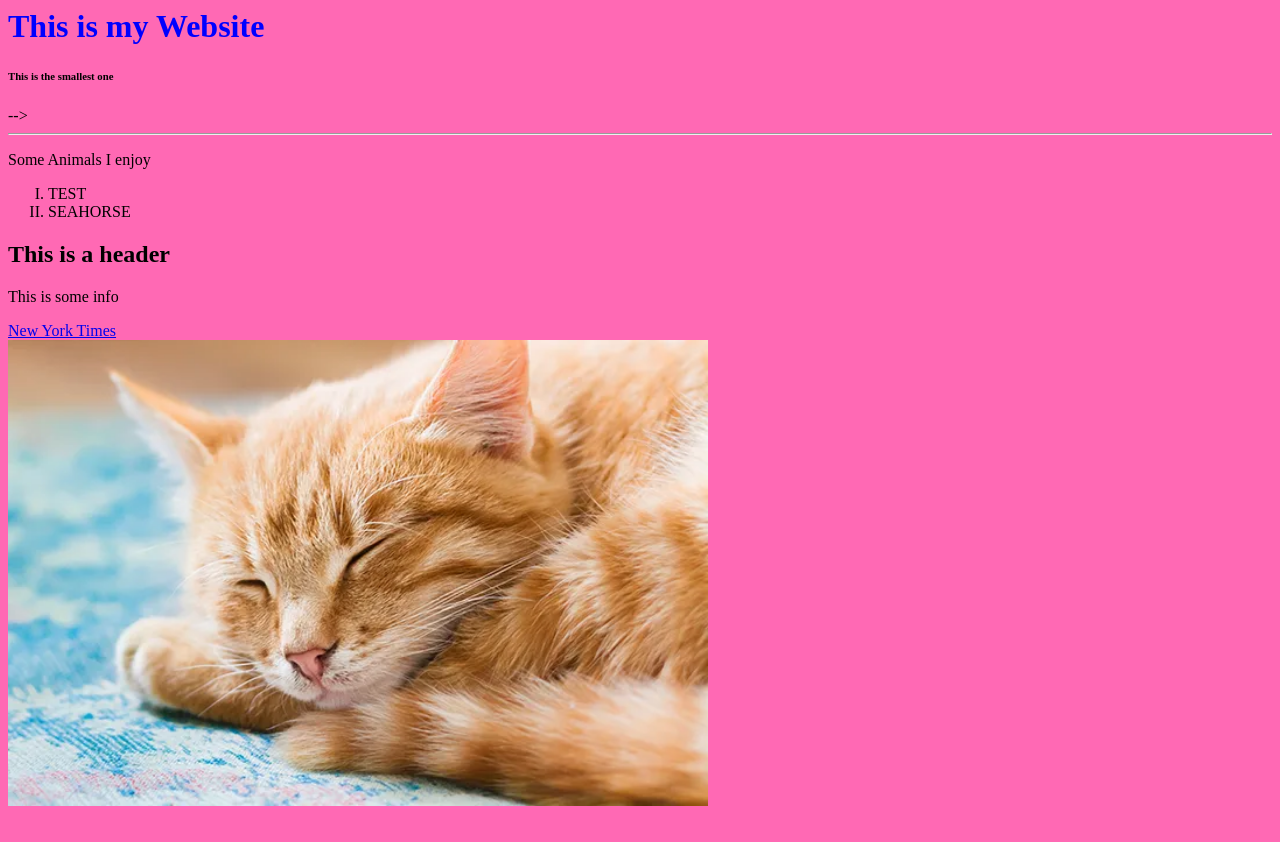
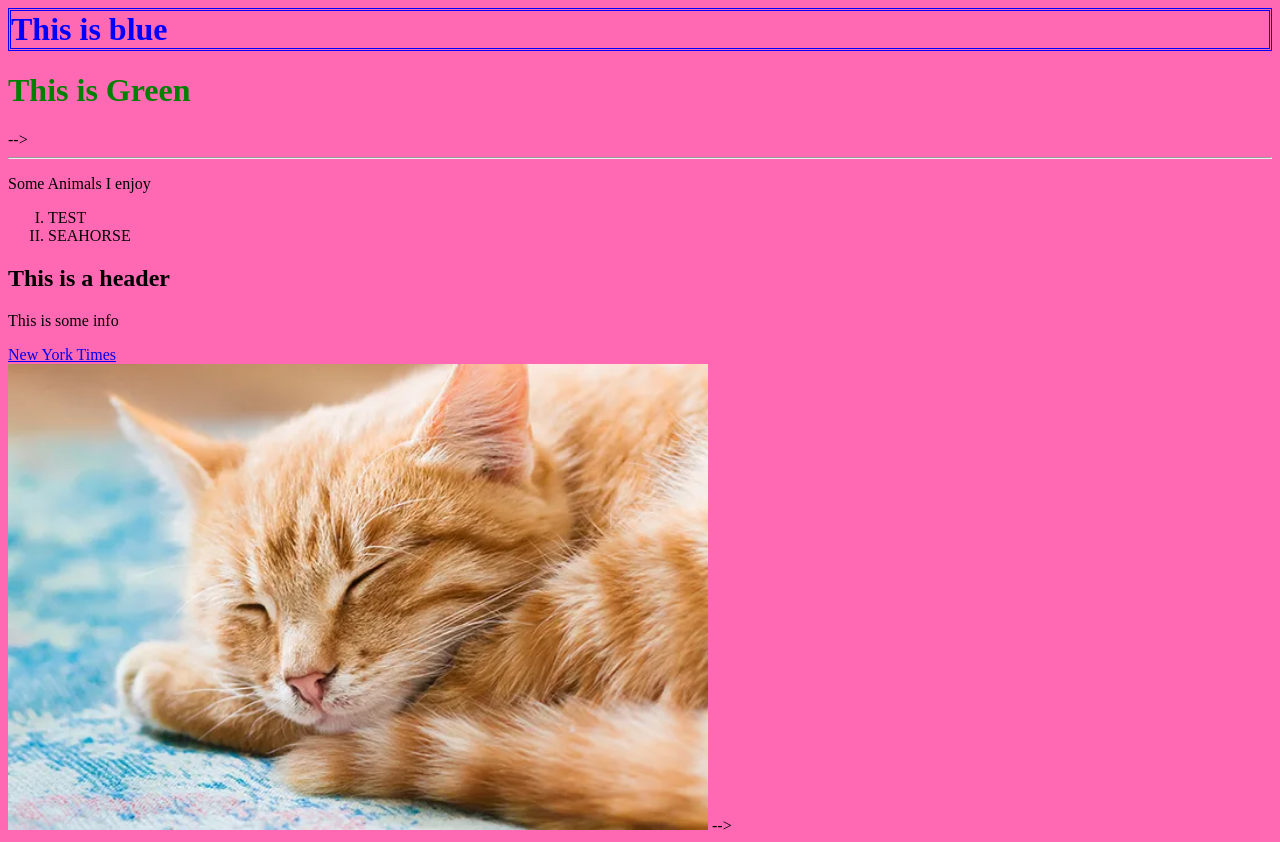
Before and after one commit to mscartee/module-4, a plain HTML site: page index.html in a window 1280 px wide. Before the commit the page ends 814 px from the top, so only its background shows below. Drawn offline with Linux system fonts and the light colour scheme.

Commit message:
added style sheet classes

```diff
--- a/index.html
+++ b/index.html
@@ -9,8 +9,9 @@
 </head>
 <body>
     <div><!-- This is all the visibvle stuff yo usee and interact with  -->
-        <h1>This is my Website </h1>
-        <h6> This is the smallest one</h6>
+        <h1 class="blue">This is blue </h1>
+        <h1 class="green">This is Green</h1>
+        <!-- <h6> This is the smallest one</h6>
         <!-- -- <p>Lorem ipsum dolor sit amet consectetur adipisicing elit. Impedit atque fuga amet vel iusto quasi culpa itaque. Corporis ratione earum ex veritatis pariatur omnis autem, animi perspiciatis, quasi at cupiditate!</p> --> -->
         <hr>
         <p>Some Animals I enjoy</p>
@@ -25,7 +26,7 @@
         <a href="https://nytimes.com" target=_blank>New York Times</a>
     </div>
     <!-- img src="https://s36537.pcdn.co/wp-content/uploads/2018/01/Orange-tabby-cat-sleeping-with-eyes-closed.jpg.webp" -->
-    <img width="700px" src="/Assets/cat.jpg" alt="Orange Tabby Cat">
+    <img width="700px" src="/Assets/cat.jpg" alt="Orange Tabby Cat"> -->
 
 </body>
 </html>
--- a/style.css
+++ b/style.css
@@ -1,6 +1,14 @@
 body {
     background-color: hotpink;
 }
-h1 {
+/* h1 {
     color: blue;
+    text-decoration: line-through;
+} */
+.blue {
+    color: blue;
+    border-style: double;
 }
+.green {
+    color:green;
+}
```
